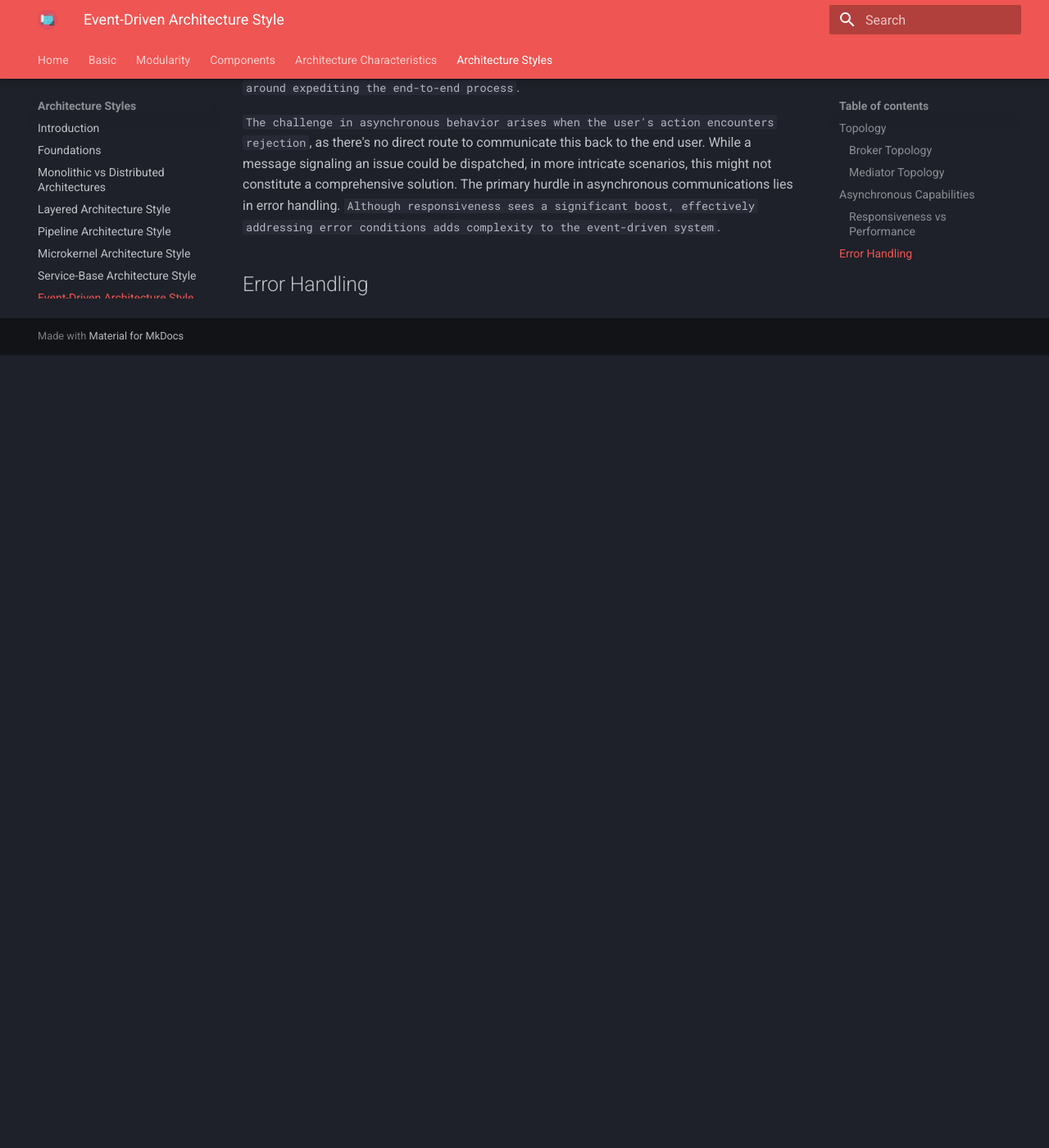
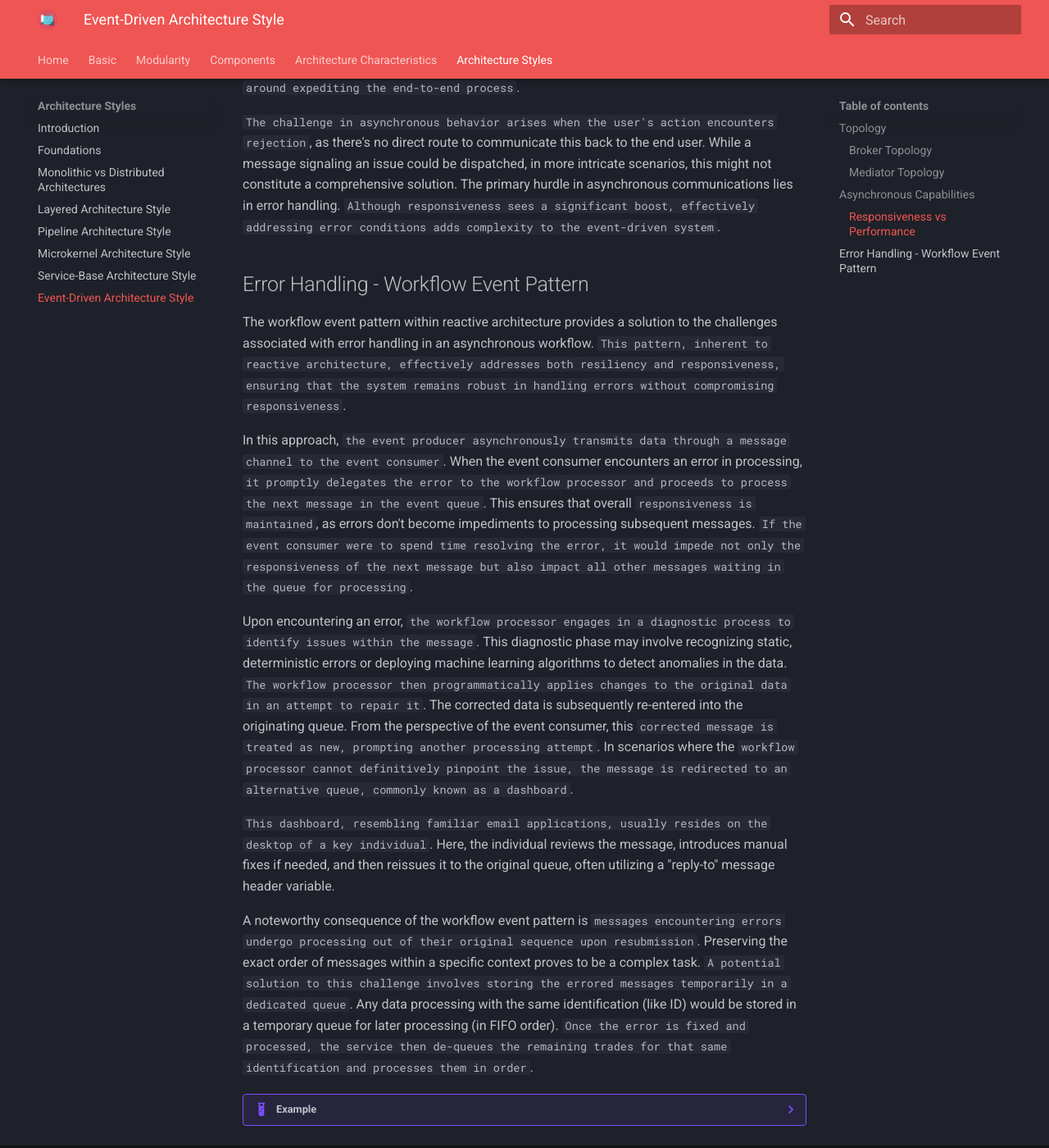
Before and after one commit to RomeroGabriel/mastering-software-architecture, an MkDocs documentation site: the page built from documentation/arch_styles/event_driven_arch.md, in a window 1280 px wide and 1400 px high, scrolled down 6490 px. Shown: the whole window at 82% size. Built offline with MkDocs 1.6.1 and Material for MkDocs 9.7.7, drawn with Linux system fonts in a browser that asks for light colours; before the commit the page ends 6923 px from its top, so only the background shows below that.

Commit message:
add Error Handling - Workflow Event Pattern

```diff
--- a/documentation/arch_styles/event_driven_arch.md
+++ b/documentation/arch_styles/event_driven_arch.md
@@ -121,4 +121,35 @@ In scenarios where the `user doesn't necessitate immediate feedback` beyond an a
 
 `The challenge in asynchronous behavior arises when the user's action encounters rejection`, as there's no direct route to communicate this back to the end user. While a message signaling an issue could be dispatched, in more intricate scenarios, this might not constitute a comprehensive solution. The primary hurdle in asynchronous communications lies in error handling. `Although responsiveness sees a significant boost, effectively addressing error conditions adds complexity to the event-driven system`.
 
-## Error Handling
+## Error Handling - Workflow Event Pattern
+
+The workflow event pattern within reactive architecture provides a solution to the challenges associated with error handling in an asynchronous workflow. `This pattern, inherent to reactive architecture, effectively addresses both resiliency and responsiveness, ensuring that the system remains robust in handling errors without compromising responsiveness`.
+
+In this approach, `the event producer asynchronously transmits data through a message channel to the event consumer`. When the event consumer encounters an error in processing, `it promptly delegates the error to the workflow processor and proceeds to process the next message in the event queue`. This ensures that overall `responsiveness is maintained`, as errors don't become impediments to processing subsequent messages.  `If the event consumer were to spend time resolving the error, it would impede not only the responsiveness of the next message but also impact all other messages waiting in the queue for processing`.
+
+Upon encountering an error, `the workflow processor engages in a diagnostic process to identify issues within the message`. This diagnostic phase may involve recognizing static, deterministic errors or deploying machine learning algorithms to detect anomalies in the data. `The workflow processor then programmatically applies changes to the original data in an attempt  to repair it`. The corrected data is subsequently re-entered into the originating queue. From the perspective of the event consumer, this `corrected message is treated as new, prompting another processing attempt`. In scenarios where the `workflow processor cannot definitively pinpoint the issue, the message is redirected to an alternative queue, commonly known as a dashboard`.
+
+`This dashboard, resembling familiar email applications, usually resides on the desktop of a key individual`. Here, the individual reviews the message, introduces manual fixes if needed, and then reissues it to the original queue, often utilizing a "reply-to" message header variable.
+
+A noteworthy consequence  of the workflow event pattern is `messages encountering errors undergo processing out of their original sequence upon resubmission`. Preserving the exact order of messages within a specific context proves to be a complex task. `A potential solution to this challenge involves storing the errored messages temporarily in a dedicated queue`. Any data processing with the same identification (like ID) would be stored in a temporary queue for later processing (in FIFO order). `Once the error is fixed and processed, the service then de-queues the remaining trades for that same identification and processes them in order`.
+
+??? example
+    Consider a scenario where a `trading advisor`, situated in one part of the country, `manages trade orders for a prominent trading firm` located elsewhere. The `advisor efficiently compiles trade orders into a basket and dispatches them asynchronously to the large trading firm for execution through a broker`. The contractual format for trade instructions encompasses fields such as: `ACCOUNT (String), SIDE (String), SYMBOL (String), and SHARES (Long)`.
+
+    Imagine the large trading firm receives a basket of Apple (AAPL) trade orders from the advisor:
+    `12654A87FR4,BUY,AAPL,1254`
+
+    `87R54E3068U,BUY,AAPL,3122`
+
+    `2WE35HF6DHF,BUY,AAPL,8756 SHARES`
+
+    `6R4NB7609JJ,BUY,AAPL,5433`
+
+    In a scenario `without of error-handling capabilities, an error would surface on the line with SHARES`. In this asynchronous context, when an exception occurs, the trade placement service lacks the means for synchronous user intervention. `The only recourse might be logging the error condition`.
+
+    Integrating the workflow event pattern provides a programmatic resolution to such errors. `As the large trading firm lacks control over the trading advisor's data, it must autonomously fix the error itself`. When the error occurs (2WE35HF6DHF,BUY,AAPL,8756 SHARES), `the Trade Placement service promptly delegates the error via asynchronous messaging to the Trade Placement Error service`. This delegation includes the error information.
+
+    The `Trade Placement Error` service, `operating as the workflow delegate`, receives and inspects the exception, identifying it as a "SHARES" issue in the shares field. Subsequently, the `Trade Placement Error service removes the term "SHARES" and resubmits the trade for reprocessing`, effectively addressing the error within the workflow event pattern.
+
+    ![Error handling with the workflow event pattern from [Fundamentals of Software Architecture.](https://learning.oreilly.com/library/view/fundamentals-of-software/9781492043447/)](https://raw.githubusercontent.com/RomeroGabriel/mastering-software-architecture/main/documentation/images/arch_styles/event-driven-model-workflowevent-example.png)
+    > Error handling with the workflow event pattern from [Fundamentals of Software Architecture.](https://learning.oreilly.com/library/view/fundamentals-of-software/9781492043447/)
```
Also changed, not shown: documentation/images/arch_styles/event-driven-model-workflowevent-example.png (added).
